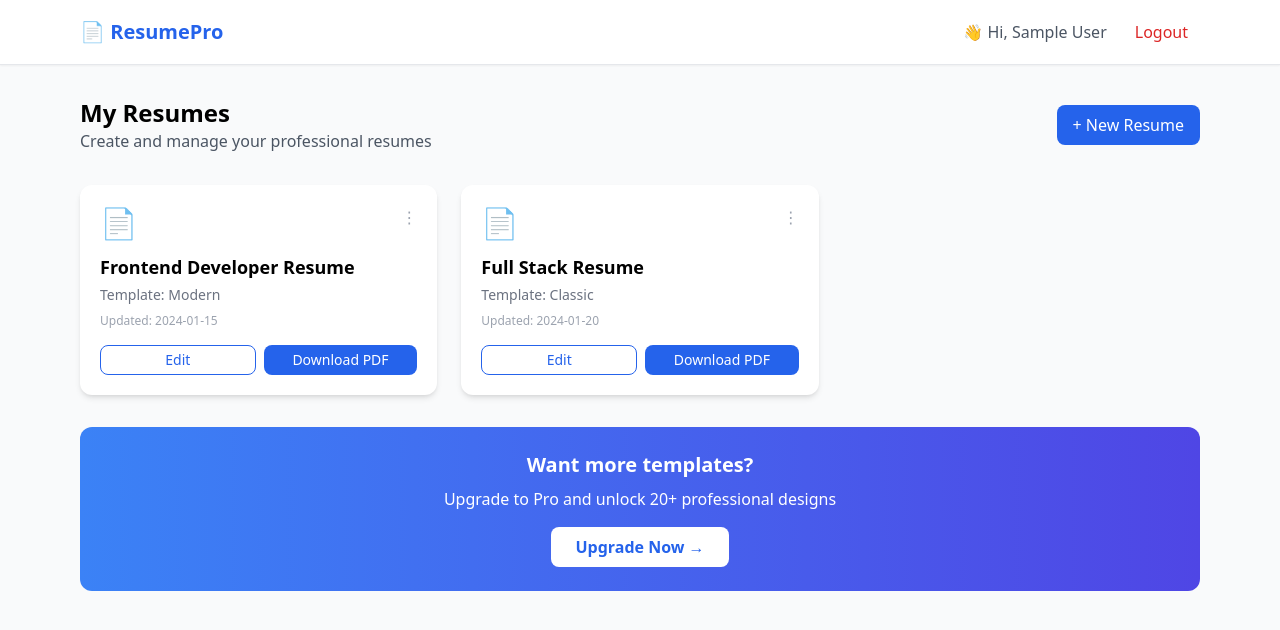
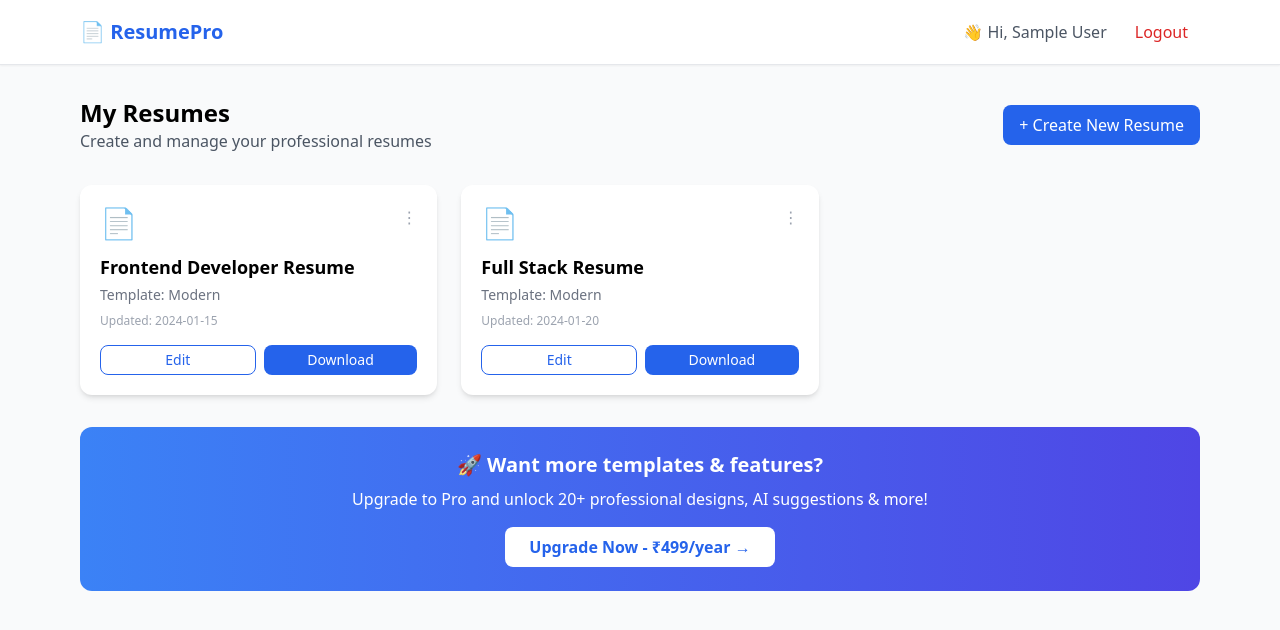
Before and after one commit to Shailendra76-sk/resume-builder, a Next.js app: page /dashboard in a window 1280 px wide. Shown: the top 630 px of the page. Built offline with nearby package versions, Linux system fonts and the light colour scheme; sample sign-in values are in the browser's storage.

Commit message:
Update page.js

```diff
--- a/app/dashboard/page.js
+++ b/app/dashboard/page.js
@@ -5,6 +5,7 @@ import { useRouter } from "next/navigation";
 export default function Dashboard() {
   const router = useRouter();
   const [user, setUser] = useState(null);
+  const [resumes, setResumes] = useState([]);
 
   useEffect(() => {
     const userData = localStorage.getItem("user");
@@ -13,12 +14,34 @@ export default function Dashboard() {
     } else {
       setUser(JSON.parse(userData));
     }
+
+    // Load saved resumes
+    const savedResumes = localStorage.getItem("savedResumes");
+    if (savedResumes) {
+      setResumes(JSON.parse(savedResumes));
+    } else {
+      // Demo data
+      setResumes([
+        { id: 1, name: "Frontend Developer Resume", date: "2024-01-15", template: "Modern" },
+        { id: 2, name: "Full Stack Resume", date: "2024-01-20", template: "Modern" },
+      ]);
+    }
   }, []);
 
-  const resumes = [
-    { id: 1, name: "Frontend Developer Resume", date: "2024-01-15", template: "Modern" },
-    { id: 2, name: "Full Stack Resume", date: "2024-01-20", template: "Classic" },
-  ];
+  const deleteResume = (id) => {
+    const newResumes = resumes.filter(r => r.id !== id);
+    setResumes(newResumes);
+    localStorage.setItem("savedResumes", JSON.stringify(newResumes));
+  };
+
+  const editResume = (id) => {
+    localStorage.setItem("editResumeId", id);
+    router.push("/builder/new");
+  };
+
+  const downloadResume = (resume) => {
+    alert("Download feature coming soon! For now, use Print option from the builder.");
+  };
 
   return (
     <div className="min-h-screen bg-gray-50">
@@ -26,7 +49,7 @@ export default function Dashboard() {
         <div className="max-w-6xl mx-auto px-4 py-4 flex justify-between items-center">
           <h1 className="text-xl font-bold text-blue-600">📄 ResumePro</h1>
           <div className="flex items-center gap-4">
-            <span className="text-gray-600">👋 Hi, {user?.name || user?.email}</span>
+            <span className="text-gray-600">👋 Hi, {user?.name || user?.email || "User"}</span>
             <button
               onClick={() => {
                 localStorage.removeItem("user");
@@ -50,37 +73,54 @@ export default function Dashboard() {
             href="/builder/new"
             className="px-4 py-2 bg-blue-600 text-white rounded-lg hover:bg-blue-700"
           >
-            + New Resume
+            + Create New Resume
           </a>
         </div>
 
+        {resumes.length === 0 ? (
+          <div className="text-center py-12 bg-white rounded-xl">
+            <p className="text-gray-500">No resumes yet. Create your first resume!</p>
+            <a href="/builder/new" className="inline-block mt-4 px-6 py-2 bg-blue-600 text-white rounded-lg">Create Resume</a>
+          </div>
+        ) : (
           <div className="grid md:grid-cols-2 lg:grid-cols-3 gap-6">
             {resumes.map((resume) => (
               <div key={resume.id} className="bg-white rounded-xl shadow-md p-5 hover:shadow-lg transition">
                 <div className="flex justify-between items-start mb-3">
                   <div className="text-3xl">📄</div>
-                <button className="text-gray-400 hover:text-red-500">⋮</button>
+                  <div className="relative group">
+                    <button className="text-gray-400 hover:text-gray-600">⋮</button>
+                    <div className="absolute right-0 mt-2 w-32 bg-white shadow-lg rounded-lg hidden group-hover:block">
+                      <button onClick={() => editResume(resume.id)} className="w-full text-left px-4 py-2 hover:bg-gray-100">✏️ Edit</button>
+                      <button onClick={() => deleteResume(resume.id)} className="w-full text-left px-4 py-2 hover:bg-gray-100 text-red-600">🗑️ Delete</button>
+                    </div>
+                  </div>
                 </div>
                 <h3 className="font-semibold text-lg mb-1">{resume.name}</h3>
                 <p className="text-sm text-gray-500">Template: {resume.template}</p>
                 <p className="text-xs text-gray-400 mt-2">Updated: {resume.date}</p>
                 <div className="flex gap-2 mt-4">
-                <button className="flex-1 px-3 py-1 text-sm border border-blue-600 text-blue-600 rounded-lg hover:bg-blue-50">
+                  <button onClick={() => editResume(resume.id)} className="flex-1 px-3 py-1 text-sm border border-blue-600 text-blue-600 rounded-lg hover:bg-blue-50">
                     Edit
                   </button>
-                <button className="flex-1 px-3 py-1 text-sm bg-blue-600 text-white rounded-lg hover:bg-blue-700">
-                  Download PDF
+                  <button onClick={() => downloadResume(resume)} className="flex-1 px-3 py-1 text-sm bg-blue-600 text-white rounded-lg hover:bg-blue-700">
+                    Download
                   </button>
                 </div>
               </div>
             ))}
           </div>
+        )}
 
+        {/* Upgrade to Pro Section */}
         <div className="mt-8 p-6 bg-gradient-to-r from-blue-500 to-indigo-600 rounded-xl text-white text-center">
-          <h3 className="text-xl font-bold mb-2">Want more templates?</h3>
-          <p className="mb-4">Upgrade to Pro and unlock 20+ professional designs</p>
-          <button className="px-6 py-2 bg-white text-blue-600 rounded-lg font-semibold hover:bg-gray-100">
-            Upgrade Now →
+          <h3 className="text-xl font-bold mb-2">🚀 Want more templates & features?</h3>
+          <p className="mb-4">Upgrade to Pro and unlock 20+ professional designs, AI suggestions & more!</p>
+          <button
+            onClick={() => alert("Payment integration coming soon! For now, enjoy free features.")}
+            className="px-6 py-2 bg-white text-blue-600 rounded-lg font-semibold hover:bg-gray-100"
+          >
+            Upgrade Now - ₹499/year →
           </button>
         </div>
       </main>
```
Lines whose indentation alone changed are shown as unchanged.
